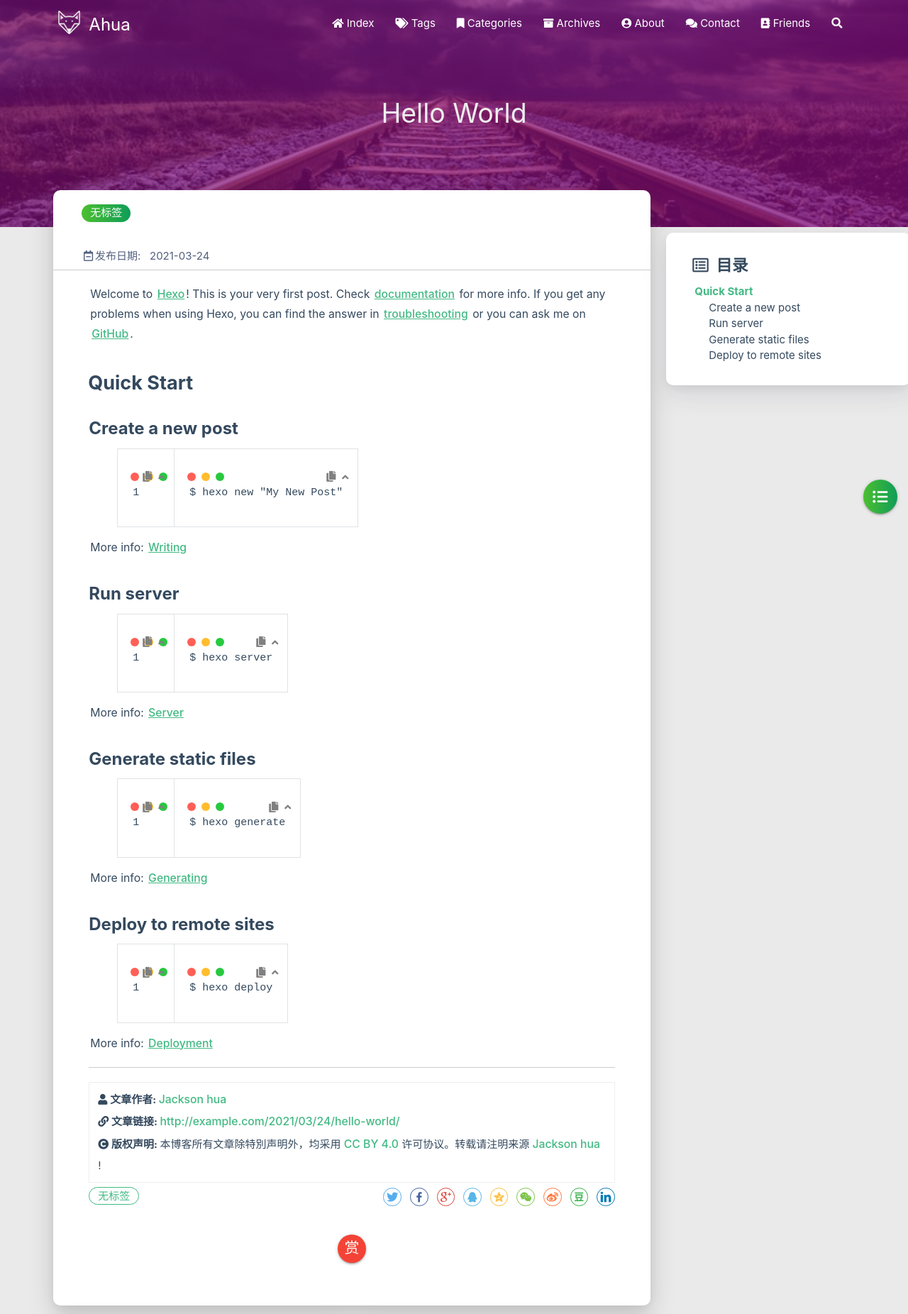
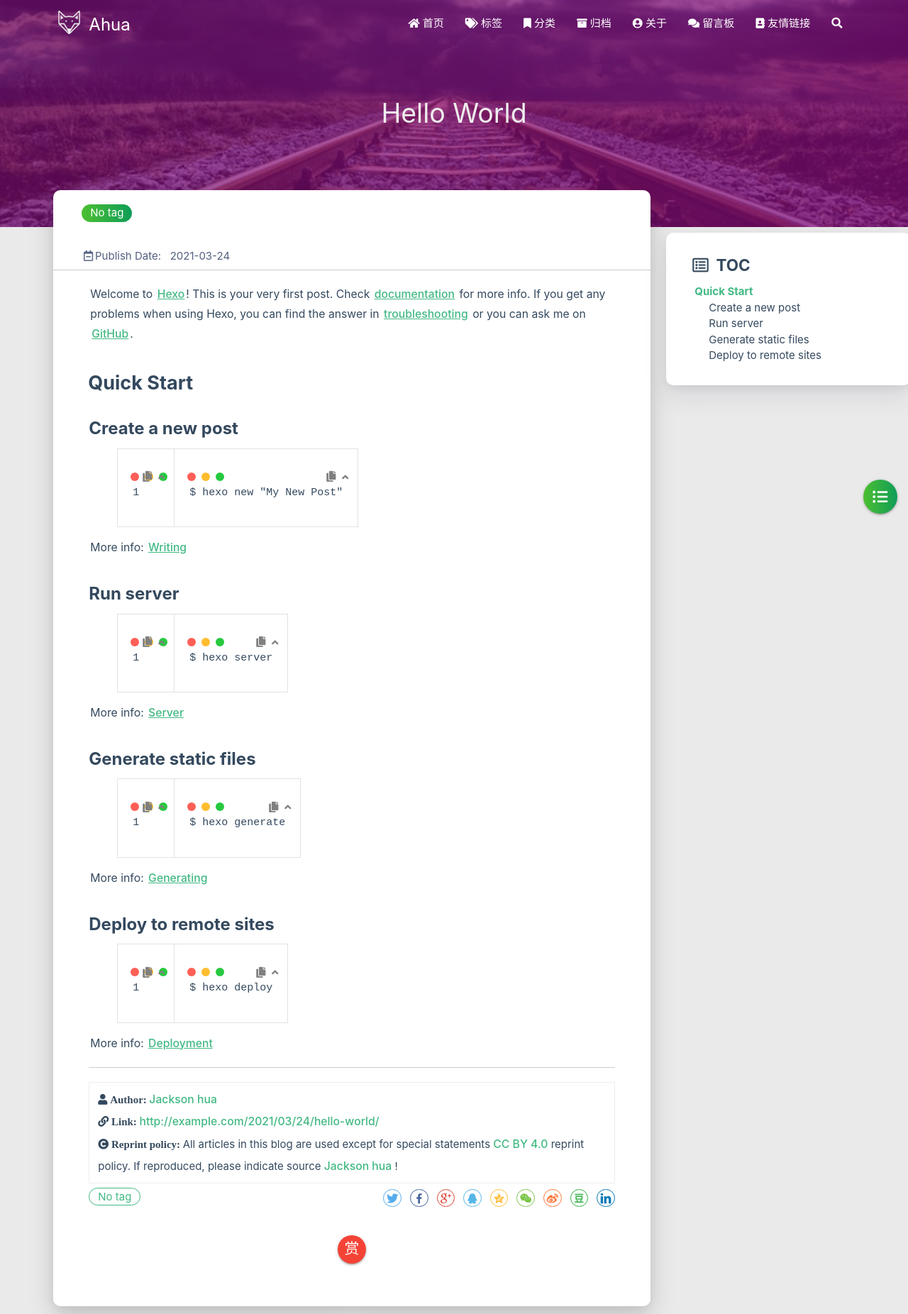
Before and after one commit to jacksonKnight/jacksonKnight.github.io, a plain HTML site: page 2021/03/24/hello-world/index.html in a window 1280 px wide. Shown: the top 1852 px of the page at 71% size. Drawn offline with Linux system fonts and the light colour scheme; some packages are replaced by stand-ins of ours; no server answers; a script that the page names is missing.

Commit message:
Site updated: 2021-03-24 07:40:22

```diff
--- a/2021/03/24/hello-world/index.html
+++ b/2021/03/24/hello-world/index.html
@@ -1,5 +1,5 @@
 <!DOCTYPE HTML>
-<html lang="zh-Hans">
+<html lang="zh-CN">
 
 
 <head>
@@ -57,7 +57,7 @@
 
       <i class="fas fa-home" style="zoom: 0.6;"></i>
 
-      <span>Index</span>
+      <span>首页</span>
     </a>
 
   </li>
@@ -68,7 +68,7 @@
 
       <i class="fas fa-tags" style="zoom: 0.6;"></i>
 
-      <span>Tags</span>
+      <span>标签</span>
     </a>
 
   </li>
@@ -79,7 +79,7 @@
 
       <i class="fas fa-bookmark" style="zoom: 0.6;"></i>
 
-      <span>Categories</span>
+      <span>分类</span>
     </a>
 
   </li>
@@ -90,7 +90,7 @@
 
       <i class="fas fa-archive" style="zoom: 0.6;"></i>
 
-      <span>Archives</span>
+      <span>归档</span>
     </a>
 
   </li>
@@ -101,7 +101,7 @@
 
       <i class="fas fa-user-circle" style="zoom: 0.6;"></i>
 
-      <span>About</span>
+      <span>关于</span>
     </a>
 
   </li>
@@ -112,7 +112,7 @@
 
       <i class="fas fa-comments" style="zoom: 0.6;"></i>
 
-      <span>Contact</span>
+      <span>留言板</span>
     </a>
 
   </li>
@@ -123,14 +123,14 @@
 
       <i class="fas fa-address-book" style="zoom: 0.6;"></i>
 
-      <span>Friends</span>
+      <span>友情链接</span>
     </a>
 
   </li>
 
   <li>
     <a href="#searchModal" class="modal-trigger waves-effect waves-light">
-      <i id="searchIcon" class="fas fa-search" title="搜索" style="zoom: 0.85;"></i>
+      <i id="searchIcon" class="fas fa-search" title="Search" style="zoom: 0.85;"></i>
     </a>
   </li>
 </ul>
@@ -160,7 +160,7 @@
 
 			    <i class="fa-fw fas fa-home"></i>
 
-			Index
+			首页
 		</a>
 
         </li>
@@ -171,7 +171,7 @@
 
 			    <i class="fa-fw fas fa-tags"></i>
 
-			Tags
+			标签
 		</a>
 
         </li>
@@ -182,7 +182,7 @@
 
 			    <i class="fa-fw fas fa-bookmark"></i>
 
-			Categories
+			分类
 		</a>
 
         </li>
@@ -193,7 +193,7 @@
 
 			    <i class="fa-fw fas fa-archive"></i>
 
-			Archives
+			归档
 		</a>
 
         </li>
@@ -204,7 +204,7 @@
 
 			    <i class="fa-fw fas fa-user-circle"></i>
 
-			About
+			关于
 		</a>
 
         </li>
@@ -215,7 +215,7 @@
 
 			    <i class="fa-fw fas fa-comments"></i>
 
-			Contact
+			留言板
 		</a>
 
         </li>
@@ -226,7 +226,7 @@
 
 			    <i class="fa-fw fas fa-address-book"></i>
 
-			Friends
+			友情链接
 		</a>
 
         </li>
@@ -430,7 +430,7 @@
                 <div class="col s7">
 
                           <div class="article-tag">
-                            <span class="chip bg-color">无标签</span>
+                            <span class="chip bg-color">No tag</span>
                           </div>
 
                 </div>
@@ -442,7 +442,7 @@
             <div class="post-info">
 
                 <div class="post-date info-break-policy">
-                    <i class="far fa-calendar-minus fa-fw"></i>发布日期:&nbsp;&nbsp;
+                    <i class="far fa-calendar-minus fa-fw"></i>Publish Date:&nbsp;&nbsp;
                     2021-03-24
                 </div>
 
@@ -489,7 +489,7 @@
             <div class="reprint__author">
                 <span class="reprint-meta" style="font-weight: bold;">
                     <i class="fas fa-user">
-                        文章作者:
+                        Author:
                     </i>
                 </span>
                 <span class="reprint-info">
@@ -499,7 +499,7 @@
             <div class="reprint__type">
                 <span class="reprint-meta" style="font-weight: bold;">
                     <i class="fas fa-link">
-                        文章链接:
+                        Link:
                     </i>
                 </span>
                 <span class="reprint-info">
@@ -509,13 +509,13 @@
             <div class="reprint__notice">
                 <span class="reprint-meta" style="font-weight: bold;">
                     <i class="fas fa-copyright">
-                        版权声明:
+                        Reprint policy:
                     </i>
                 </span>
                 <span class="reprint-info">
-                    本博客所有文章除特別声明外，均采用
+                    All articles in this blog are used except for special statements
                     <a href="https://creativecommons.org/licenses/by/4.0/deed.zh" rel="external nofollow noreferrer" target="_blank">CC BY 4.0</a>
-                    许可协议。转载请注明来源
+                    reprint policy. If reproduced, please indicate source
                     <a href="/about" target="_blank">Jackson hua</a>
                     !
                 </span>
@@ -525,7 +525,7 @@
 
     <script async defer>
       document.addEventListener("copy", function (e) {
-        let toastHTML = '<span>复制成功，请遵循本文的转载规则</span><button class="btn-flat toast-action" onclick="navToReprintStatement()" style="font-size: smaller">查看</a>';
+        let toastHTML = '<span>Copied successfully, please follow the reprint policy of this article</span><button class="btn-flat toast-action" onclick="navToReprintStatement()" style="font-size: smaller">more</a>';
         M.toast({html: toastHTML})
       });
 
@@ -540,7 +540,7 @@
                 <div class="post-meta__tag-list" style="display: inline-block;">
 
                         <div class="article-tag">
-                            <span class="chip bg-color">无标签</span>
+                            <span class="chip bg-color">No tag</span>
                         </div>
 
                 </div>
@@ -712,7 +712,7 @@
 
         <div class="article col s12 m6" data-aos="fade-up">
             <div class="article-badge left-badge text-color">
-                <i class="fas fa-chevron-left"></i>&nbsp;上一篇</div>
+                <i class="fas fa-chevron-left"></i>&nbsp;Previous</div>
             <div class="card">
                 <a href="/2021/03/24/%E6%88%91%E7%9A%84%E7%AC%AC%E4%B8%80%E7%AF%87%E5%8D%9A%E5%AE%A2%E6%96%87%E7%AB%A0/">
                     <div class="card-image">
@@ -748,7 +748,7 @@
 
         <div class="article col s12 m6" data-aos="fade-up">
             <div class="article-badge right-badge text-color">
-                本篇&nbsp;<i class="far fa-dot-circle"></i>
+                Current&nbsp;<i class="far fa-dot-circle"></i>
             </div>
             <div class="card">
                 <a href="/2021/03/24/hello-world/">
@@ -811,7 +811,7 @@
     </div>
     <div id="toc-aside" class="expanded col l3 hide-on-med-and-down">
         <div class="toc-widget card" style="background-color: white;">
-            <div class="toc-title"><i class="far fa-list-alt"></i>&nbsp;&nbsp;目录</div>
+            <div class="toc-title"><i class="far fa-list-alt"></i>&nbsp;&nbsp;TOC</div>
             <div id="toc-content"></div>
         </div>
     </div>
@@ -1040,8 +1040,8 @@
 <div id="searchModal" class="modal">
     <div class="modal-content">
         <div class="search-header">
-            <span class="title"><i class="fas fa-search"></i>&nbsp;&nbsp;搜索</span>
-            <input type="search" id="searchInput" name="s" placeholder="请输入搜索的关键字"
+            <span class="title"><i class="fas fa-search"></i>&nbsp;&nbsp;Search</span>
+            <input type="search" id="searchInput" name="s" placeholder="Please enter a search keyword"
                    class="search-input">
         </div>
         <div id="searchResult"></div>
```
Also changed, not shown: 2021/03/24/我的第一篇博客文章/index.html (+30 -30 lines), archives/2021/03/index.html (+20 -20 lines), archives/2021/index.html (+20 -20 lines), archives/index.html (+20 -20 lines), index.html (+19 -19 lines).
